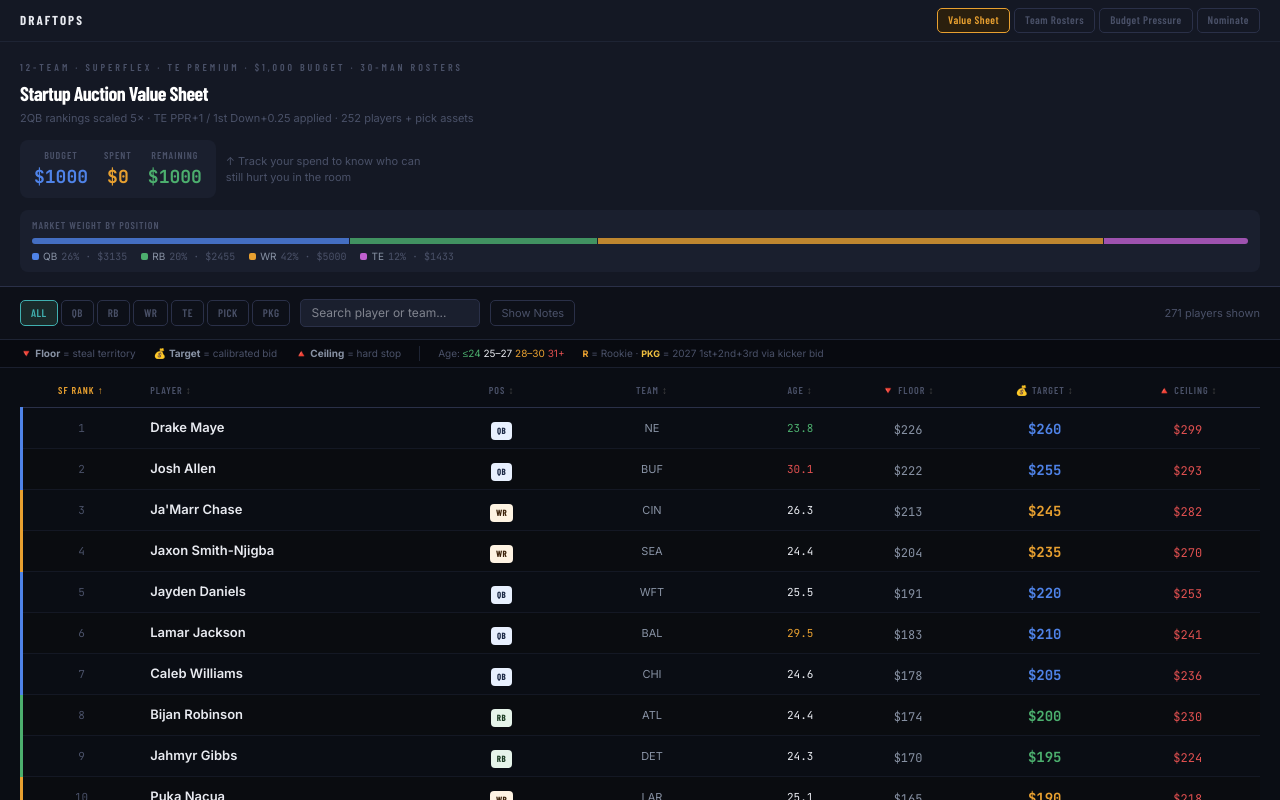
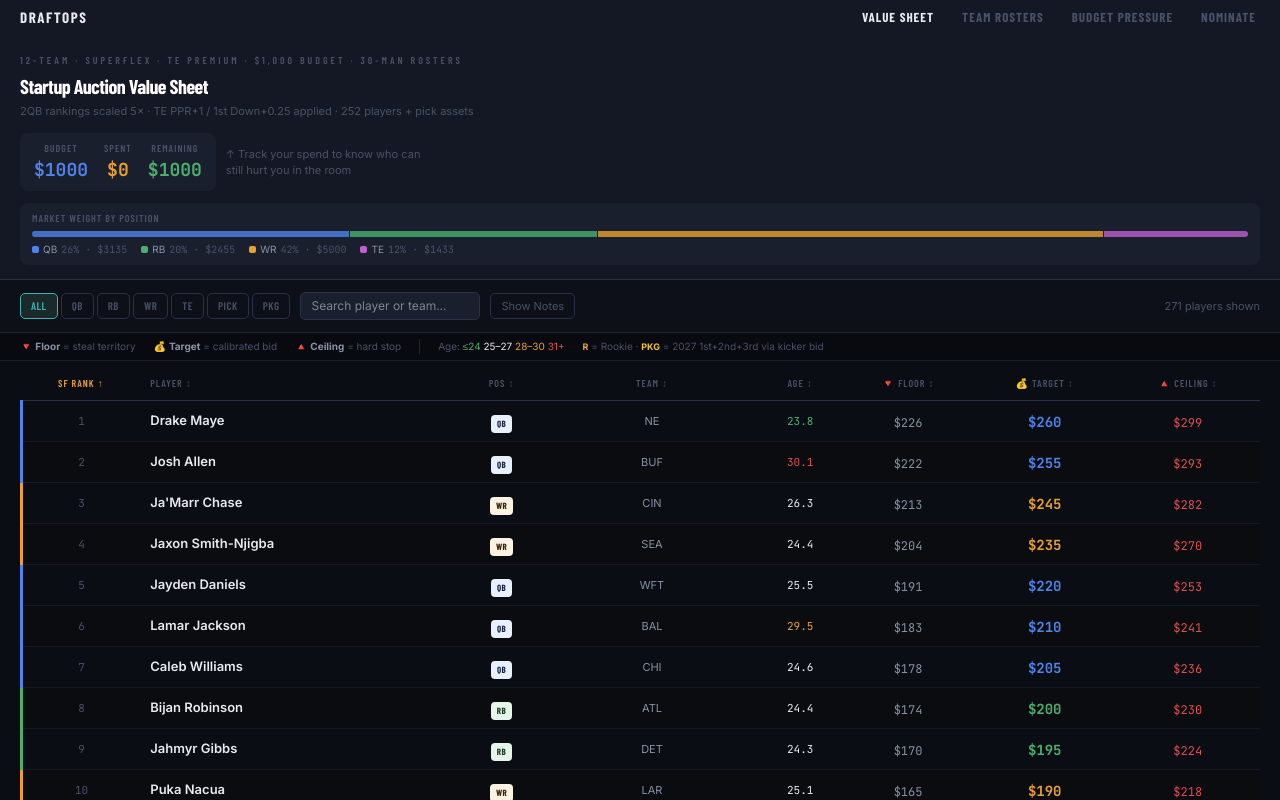
Before and after one commit to colereschke/draftops, a Next.js app: page / in a window 1280 px wide. Shown: the top 800 px of the page. Built offline with nearby package versions, Linux system fonts and the light colour scheme; no server answers; the database is empty.

Commit message:
redesign: minimalist navbar — pure text links, no pill chrome (#5)
Strip all borders and backgrounds from nav links. Active link is full
white, inactive is muted, hover transitions to full white. Bump link
size to 13px uppercase for better visibility. Remove nav border-bottom.

```diff
--- a/src/app/globals.css
+++ b/src/app/globals.css
@@ -27,6 +27,14 @@
   box-sizing: border-box;
 }
 
+.nav-link {
+  transition: color 0.15s ease;
+}
+
+.nav-link:hover {
+  color: var(--text-primary) !important;
+}
+
 body {
   background-color: var(--bg-base);
   color: var(--text-primary);
--- a/src/components/NavBar/NavBar.tsx
+++ b/src/components/NavBar/NavBar.tsx
@@ -5,8 +5,7 @@
     <div
       style={{
         background: 'var(--bg-surface, #141824)',
-        borderBottom: '1px solid #1e2434',
-        padding: '8px 20px',
+        padding: '6px 20px',
         display: 'flex',
         alignItems: 'center',
         justifyContent: 'space-between',
@@ -16,8 +15,8 @@
         style={{
           fontFamily: 'var(--font-barlow), sans-serif',
           fontWeight: 700,
-          fontSize: 13,
-          letterSpacing: 2,
+          fontSize: 15,
+          letterSpacing: 1.5,
           color: '#e8eaf0',
           textTransform: 'uppercase',
         }}
--- a/src/components/NavBar/NavLinks.tsx
+++ b/src/components/NavBar/NavLinks.tsx
@@ -13,24 +13,23 @@
 export default function NavLinks() {
   const pathname = usePathname();
   return (
-    <nav style={{ display: 'flex', gap: 4 }}>
+    <nav style={{ display: 'flex', gap: 20 }}>
       {LINKS.map(({ href, label }) => {
         const active = pathname === href;
         return (
           <Link
             key={href}
             href={href}
+            className="nav-link"
             style={{
-              padding: '3px 10px',
-              borderRadius: 5,
-              fontSize: 11,
-              fontWeight: 600,
-              letterSpacing: 0.5,
+              padding: '0 4px',
+              fontSize: 13,
+              fontWeight: 700,
+              letterSpacing: 1,
+              textTransform: 'uppercase',
               fontFamily: 'var(--font-barlow), sans-serif',
               textDecoration: 'none',
-              color: active ? '#e8a030' : '#4a5168',
-              background: active ? '#2a1f0e' : 'transparent',
-              border: `1px solid ${active ? '#e8a030' : '#2a3048'}`,
+              color: active ? '#e8eaf0' : '#4a5168',
             }}
           >
             {label}
```
Also changed, not shown: 1 other file (tests, documents, lock files or other folders).
